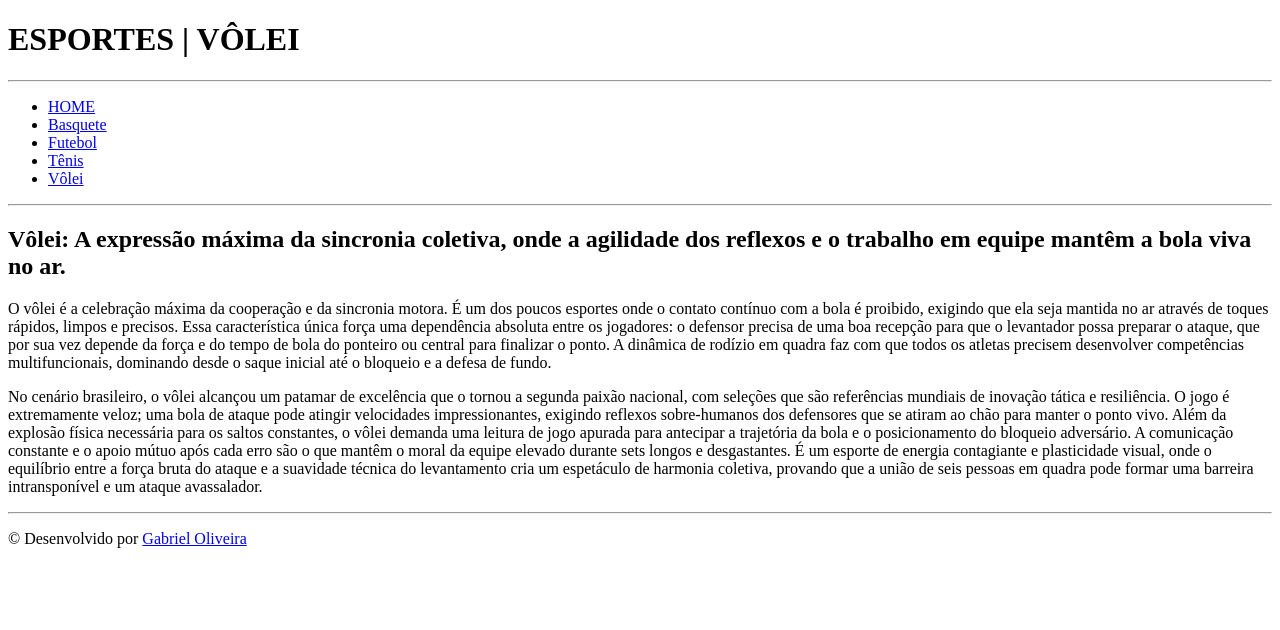
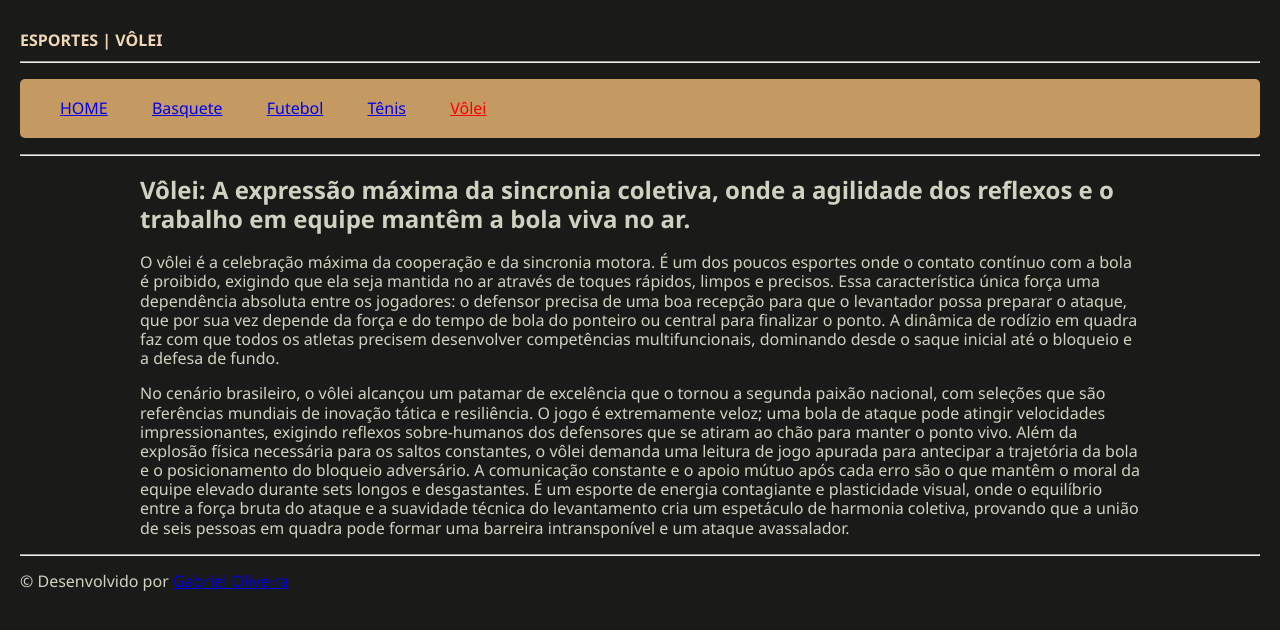
Before and after one commit to Gabriel-Oliveira0611/Front-end-Design-Engineering, a plain HTML site: page 26032023-CSS/Páginas/Volei/volei.html in a window 1280 px wide. Drawn offline with Linux system fonts and the light colour scheme.

Commit message:
feat: Estilização das páginas.

```diff
--- a/26032023-CSS/Páginas/Volei/volei.html
+++ b/26032023-CSS/Páginas/Volei/volei.html
@@ -3,20 +3,22 @@
   <head>
     <meta charset="UTF-8" />
     <meta name="viewport" content="width=device-width, initial-scale=1.0" />
+    <link rel="icon" href="../../img/basketball_1754731 (1).png" />
+    <link rel="stylesheet" href="../../css/style.css" />
     <title>Esportes | Vôlei</title>
   </head>
   <body>
     <header>
-      <h1>ESPORTES | VÔLEI</h1>
+      <h1 class="nav-link">ESPORTES | VÔLEI</h1>
 
       <hr />
 
-      <ul>
+      <ul id="menu">
         <li><a href="../../index.html">HOME</a></li>
         <li><a href="../Basquete/basquete.html">Basquete</a></li>
         <li><a href="../Futebol/futebol.html">Futebol</a></li>
         <li><a href="../Tenis/tenis.html">Tênis</a></li>
-        <li><a href="#">Vôlei</a></li>
+        <li><a href="#" id="active-link">Vôlei</a></li>
       </ul>
     </header>
 
@@ -67,7 +69,9 @@
     <footer>
       <p>
         &copy; Desenvolvido por
-        <a href="https://github.com/Gabriel-Oliveira0611">Gabriel Oliveira</a>
+        <a href="https://github.com/Gabriel-Oliveira0611" target="_blank"
+          >Gabriel Oliveira</a
+        >
       </p>
     </footer>
   </body>
--- a/26032023-CSS/css/style.css
+++ b/26032023-CSS/css/style.css
@@ -15,3 +15,35 @@ main {
   max-width: 1000px;
   margin: 0 auto;
 }
+
+/* Seletor de classe */
+
+.nav-link {
+  color: rgb(240, 215, 183);
+  font-size: 16px;
+  text-decoration: none;
+}
+
+/* Seletor de ID */
+
+#active-link {
+  color: red;
+  border-radius: 5px;
+}
+
+#menu {
+  background-color: rgb(196, 153, 98);
+  border-radius: 5px;
+  list-style: none;
+  padding: 20px;
+}
+
+#menu li {
+  display: inline-block;
+  margin: 0 20px;
+}
+
+main {
+  max-width: 1000px;
+  margin: 0 auto;
+}
```
Also changed, not shown: 26032023-CSS/Páginas/Basquete/basquete.html (+5 -3 lines), 26032023-CSS/Páginas/Futebol/futebol.html (+5 -3 lines), 26032023-CSS/Páginas/Tenis/tenis.html (+5 -3 lines), 26032023-CSS/index.html (+9 -5 lines).
